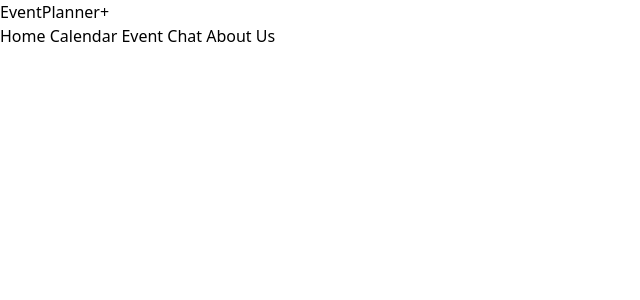
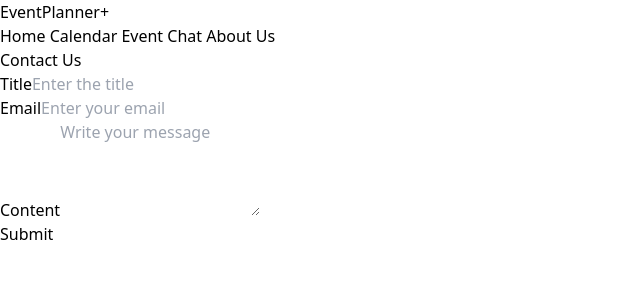
Before and after one commit to EvrardThibaud/event-planner, a Vue app: page /contact in a window 1280 px wide. Shown: the top 300 px of the page, without its empty margins (0-640 px from the left). Built offline with nearby package versions, Linux system fonts and the light colour scheme.

Commit message:
contact us

```diff
--- a/src/router.js
+++ b/src/router.js
@@ -5,6 +5,7 @@ import AboutUs from './views/AboutUs.vue';
 import Calendar from './views/Calendar.vue';
 import Event from './views/Event.vue';
 import Chat from './views/Chat.vue';
+import ContactUs from './views/ContactUs.vue';
 
 const routes = [
   {
@@ -23,6 +24,11 @@ const routes = [
     component: Event,
   },
   {
+    path: '/contact',
+    name: 'ContactUs',
+    component: ContactUs,
+  },
+  {
     path: '/chat',
     name: 'Chat',
     component: Chat,
--- a/src/views/AboutUs.vue
+++ b/src/views/AboutUs.vue
@@ -34,6 +34,12 @@
         </p>
     </section>
 
+    <section>
+      <RouterLink :to="{name: 'ContactUs'}" >
+        <button class="m-12 h-10 w-24 text-green-50 bg-green-900 rounded">Contact Us ></button>
+      </RouterLink>
+    </section>
+
 </template>
 
 <style scoped>
--- /dev/null
+++ b/src/views/ContactUs.vue
@@ -0,0 +1,61 @@
+<script setup>
+    import { ref } from 'vue';
+
+    const form = ref({
+        title: '',
+        email: '',
+        content: ''
+    });
+
+    const submitForm = () => {
+        console.log('Form Data:', form.value);
+    };
+</script>
+
+<template>
+    <h1 class="text-2xl mt-24 text-gray-300">Contact Us</h1>
+
+    <form @submit.prevent="submitForm" class="w-1/2 h-max space-y-4 text-gray-300">
+      <div>
+        <label for="title" class="block text-sm font-medium mb-2">Title</label>
+        <input
+          type="text"
+          v-model="form.title"
+          placeholder="Enter the title"
+          class="w-full p-2 border text-green-900 border-gray-700 rounded focus:ring focus:ring-green-500"
+        />
+      </div>
+
+      <div>
+        <label for="email" class="block text-sm font-medium mb-2">Email</label>
+        <input
+          type="email"
+          v-model="form.email"
+          placeholder="Enter your email"
+          class="w-full p-2 text-green-900 border-gray-700 rounded focus:ring focus:ring-green-500"
+        />
+      </div>
+
+      <div>
+        <label for="content" class="block text-sm font-medium mb-2">Content</label>
+        <textarea
+          id="content"
+          v-model="form.content"
+          placeholder="Write your message"
+          class="w-full p-2 text-green-900 border-gray-700 rounded focus:ring focus:ring-green-500"
+          rows="4"
+        ></textarea>
+      </div>
+
+      <button
+        type="submit"
+        class="w-full bg-green-600 text-white py-2 px-4 rounded hover:bg-green-700 focus:ring focus:ring-green-500"
+      >
+        Submit
+      </button>
+    </form>
+</template>
+
+<style scoped>
+/* Vous pouvez personnaliser le style ici */
+</style>
```
